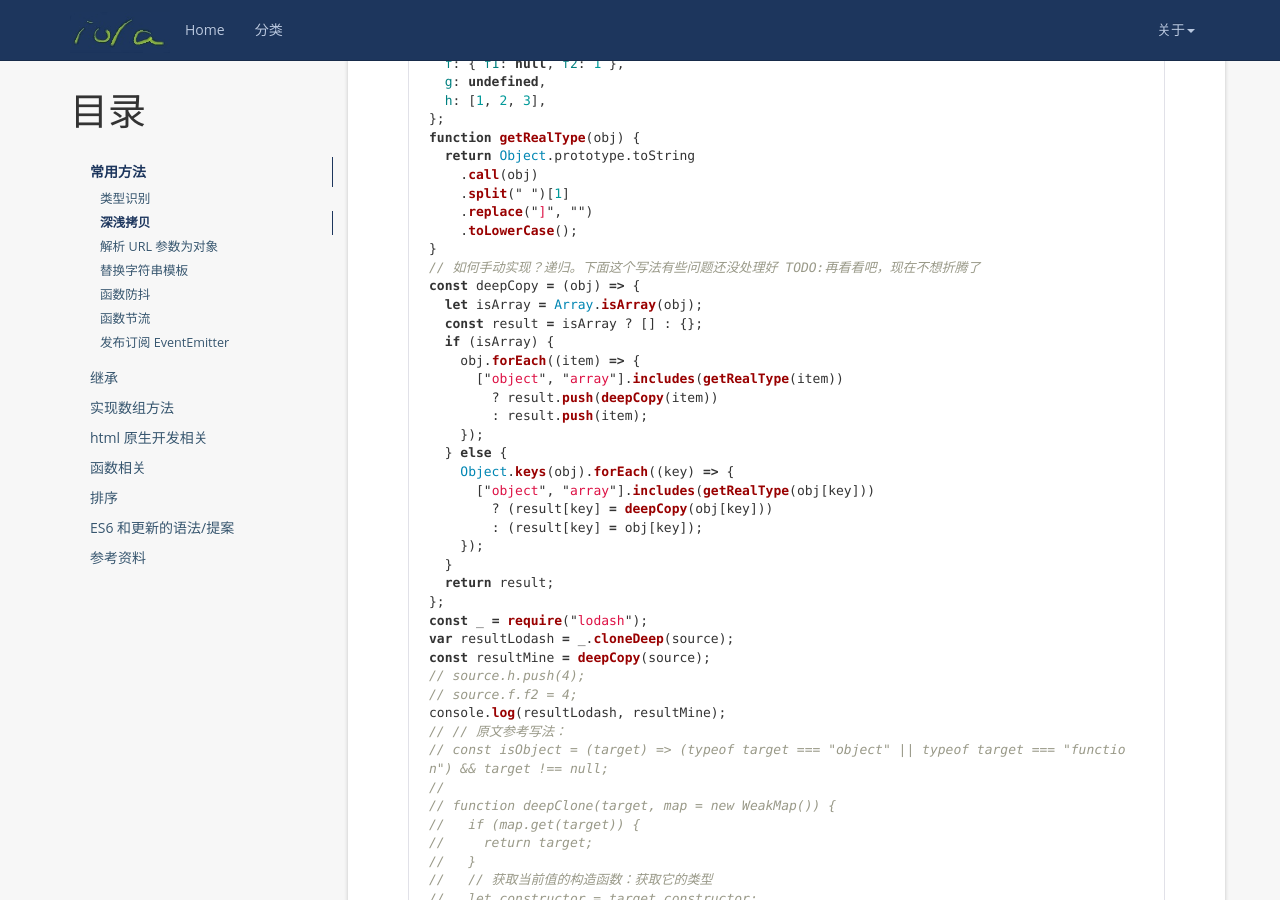
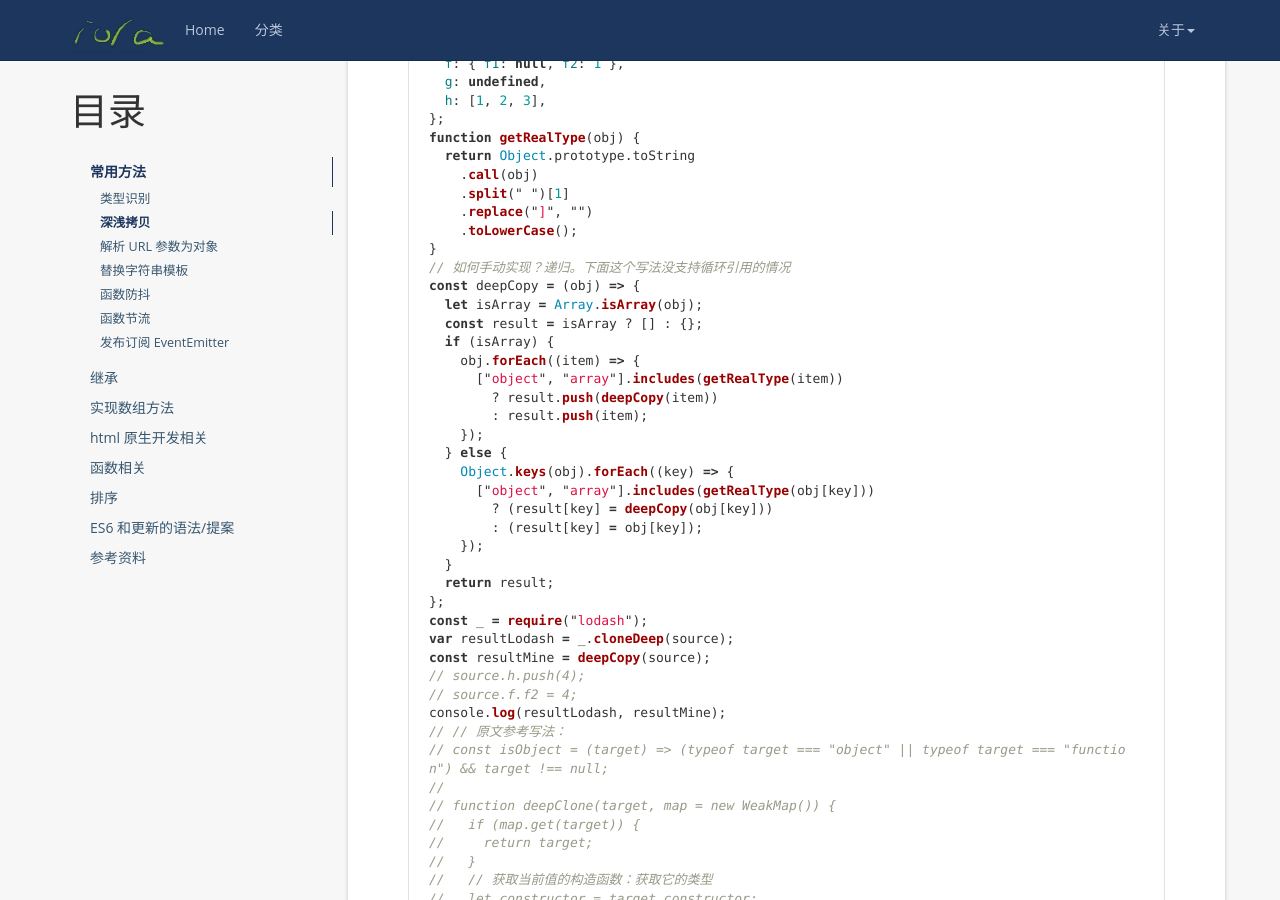
Before and after one commit to iola1999/iola1999.github.io, a Jekyll site: the page built from _posts/2021-04-05-JavaScript-basics-review.markdown, in a window 1280 px wide and 900 px high, scrolled down 984 px. Built offline with Jekyll 4.4.1, drawn with Linux system fonts in a browser that asks for light colours; nearby versions of some CDN libraries; comment, search, counter and statistics services are not loaded.

Commit message:
js review

````diff
--- a/_posts/2021-04-05-JavaScript-basics-review.markdown
+++ b/_posts/2021-04-05-JavaScript-basics-review.markdown
@@ -60,7 +60,7 @@ function getRealType(obj) {
     .replace("]", "")
     .toLowerCase();
 }
-// 如何手动实现？递归。下面这个写法有些问题还没处理好 TODO:再看看吧，现在不想折腾了
+// 如何手动实现？递归。下面这个写法没支持循环引用的情况
 const deepCopy = (obj) => {
   let isArray = Array.isArray(obj);
   const result = isArray ? [] : {};
@@ -833,6 +833,8 @@ const sourceArray: number[] = [77, 11, 17, 10, 13, 15, 17, 13];
 console.log(quickSort(sourceArray));
 ```
 
+优化：考虑不使用新数组的原地快排？
+
 ## ES6 和更新的语法/提案
 
 只记录了一些平时很少用，没有注意到的。
````
